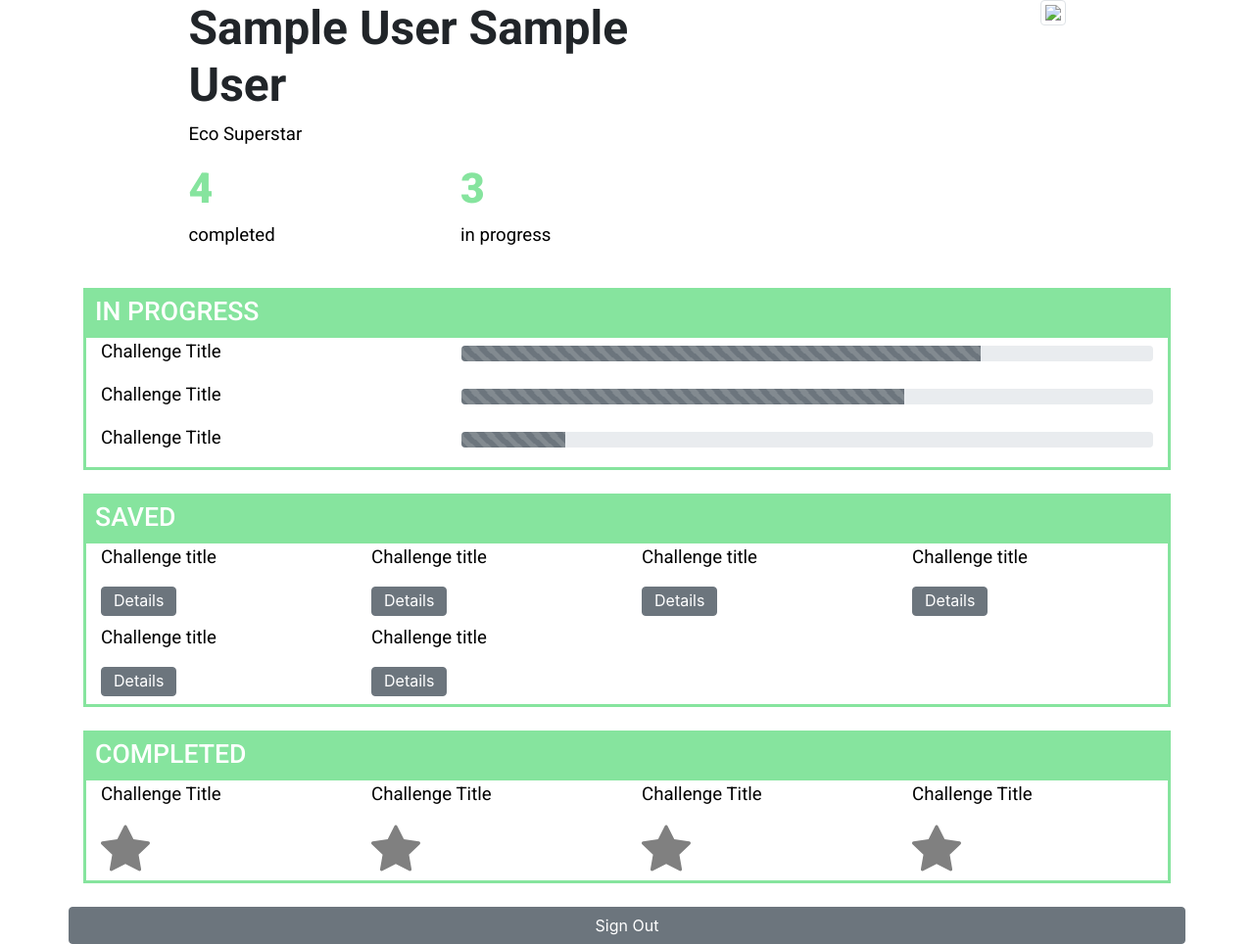
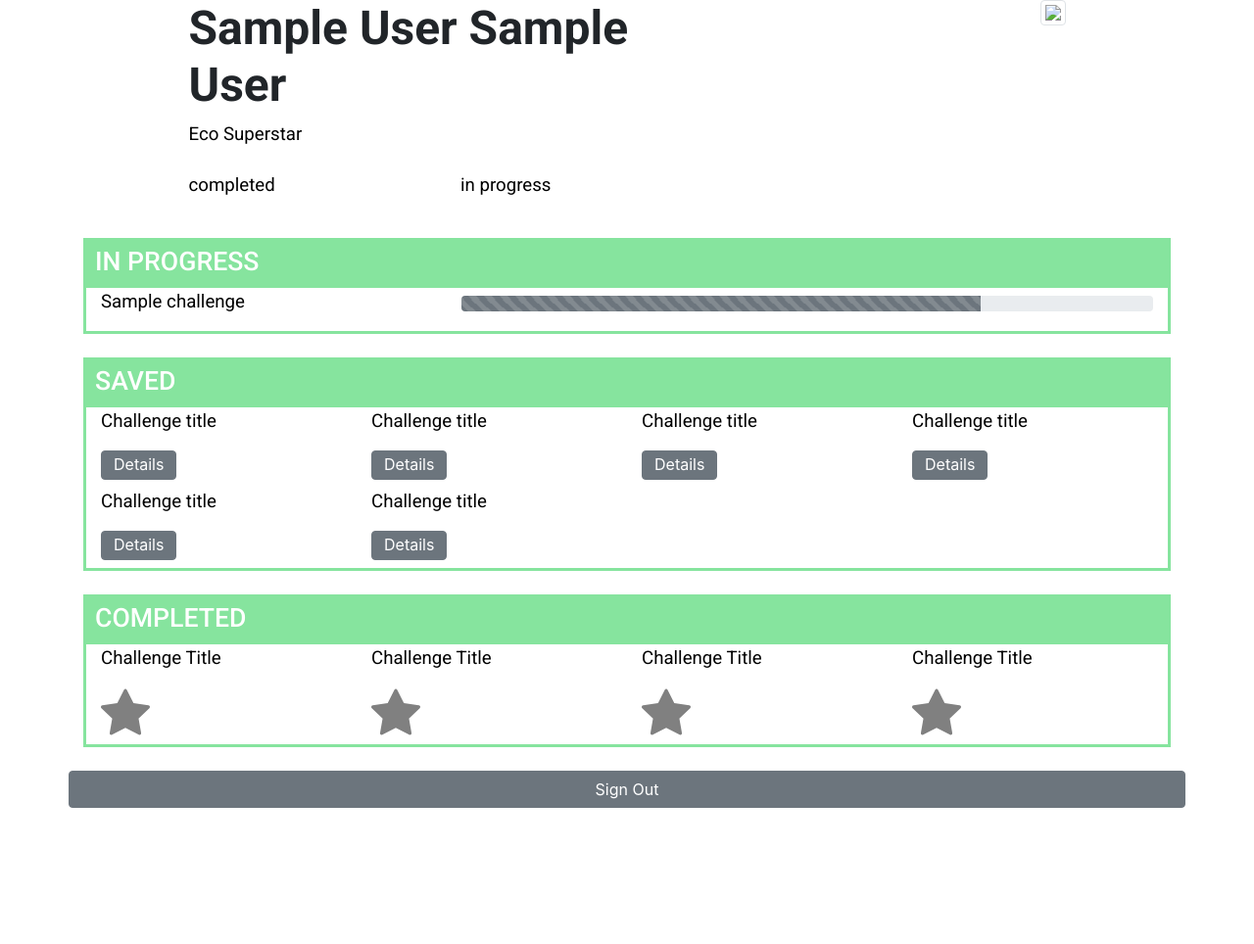
Before and after one commit to vicfal414/ubstest-s4, a Flask app: template flaskr/templates/userdashboard.html in a window 1280 px wide. Shown: the part 60-1024 px from the top of the page at 98% size. After the commit the page ends 885 px from the top, so only its background shows below. Run offline with Flask 2, Linux system fonts and the light colour scheme; the visitor is signed in with stand-in values (Sample User, id 1); the template is opened without the code that fills it: most values are stand-ins (such as "Sample title", 1, 10 or a date in 2020); some libraries are stand-ins or nearby versions.

Commit message:
Update userdashboard.html

```diff
--- a/flaskr/templates/userdashboard.html
+++ b/flaskr/templates/userdashboard.html
@@ -63,11 +63,11 @@
           <p> Eco Superstar</p>
           <div class="row">
             <div class="col">
-              <h2>4</h2>
+              <h2>{{len(userChallenges['completed'])}}</h2>
               <p>completed</p>
             </div>
             <div class="col">
-              <h2>3</h2>
+              <h2>{{len(userChallenges['progress'])}}</h2>
               <p>in progress</p>
             </div>
           </div>
@@ -88,33 +88,16 @@
       </div>
       <div class="row greenborder">
         <!-- challenge progress bar -->
+        {% for challenge in userChallenges['progress'] %}
         <div class="col-4">
-          <p>Challenge Title</p>
+          <p>{{challenge}}</p>
         </div>
         <div class="col-8">
           <div class="progress">
             <div class="progress-bar progress-bar-striped progress-bar-animated bg-secondary" role="progressbar" aria-valuenow="75" aria-valuemin="0" aria-valuemax="100" style="width: 75%"></div>
           </div>
         </div>
-        <!-- end of progress bar -->
-        <div class="col-4">
-          <p>Challenge Title</p>
-        </div>
-        <div class="col-8">
-          <div class="progress">
-            <div class="progress-bar progress-bar-striped progress-bar-animated bg-secondary" role="progressbar" aria-valuenow="75" aria-valuemin="0" aria-valuemax="100" style="width: 64%"></div>
-          </div>
-        </div>
-        <!-- end of challenge 2 -->
-        <div class="col-4">
-          <p>Challenge Title</p>
-        </div>
-        <div class="col-8">
-          <div class="progress">
-            <div class="progress-bar progress-bar-striped progress-bar-animated bg-secondary" role="progressbar" aria-valuenow="75" aria-valuemin="0" aria-valuemax="100" style="width: 15%"></div>
-          </div>
-        </div>
-        <!-- end of challenge 3 -->
+        {% endfor %}
       </div>
     </div>
     <br>
```
